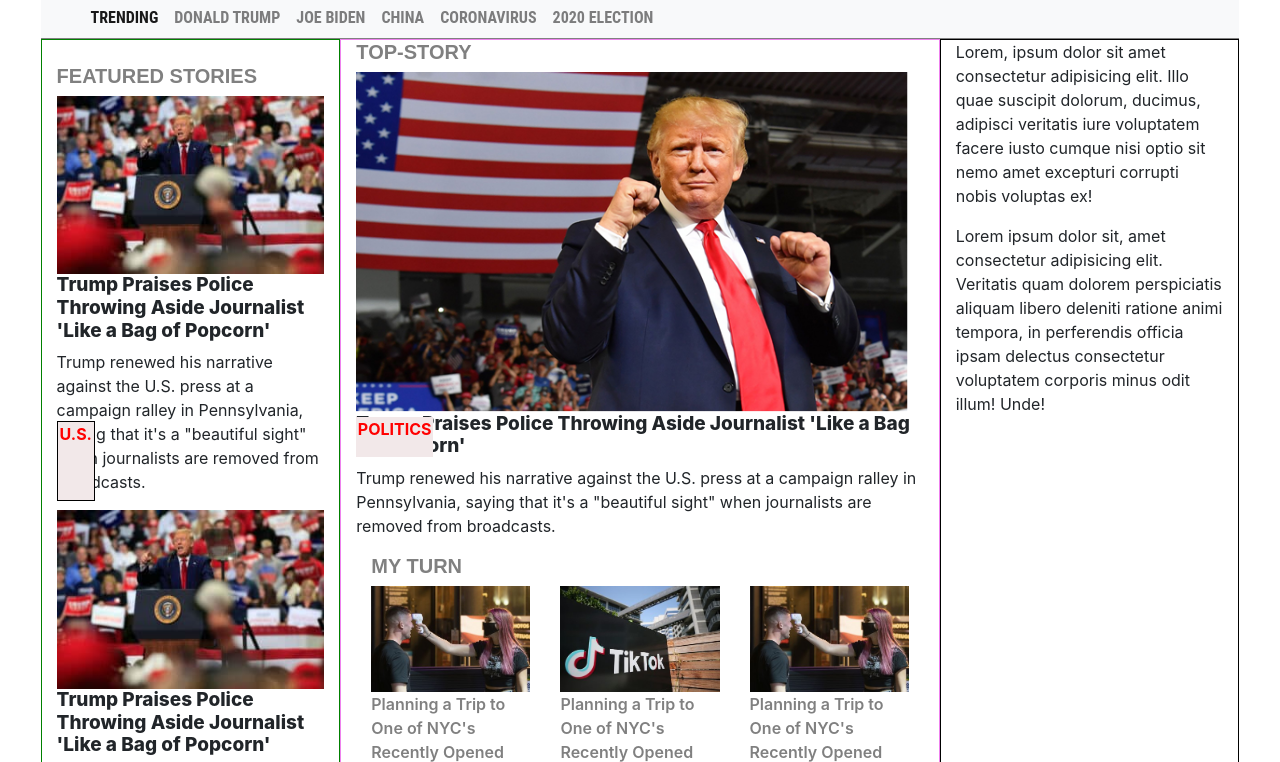
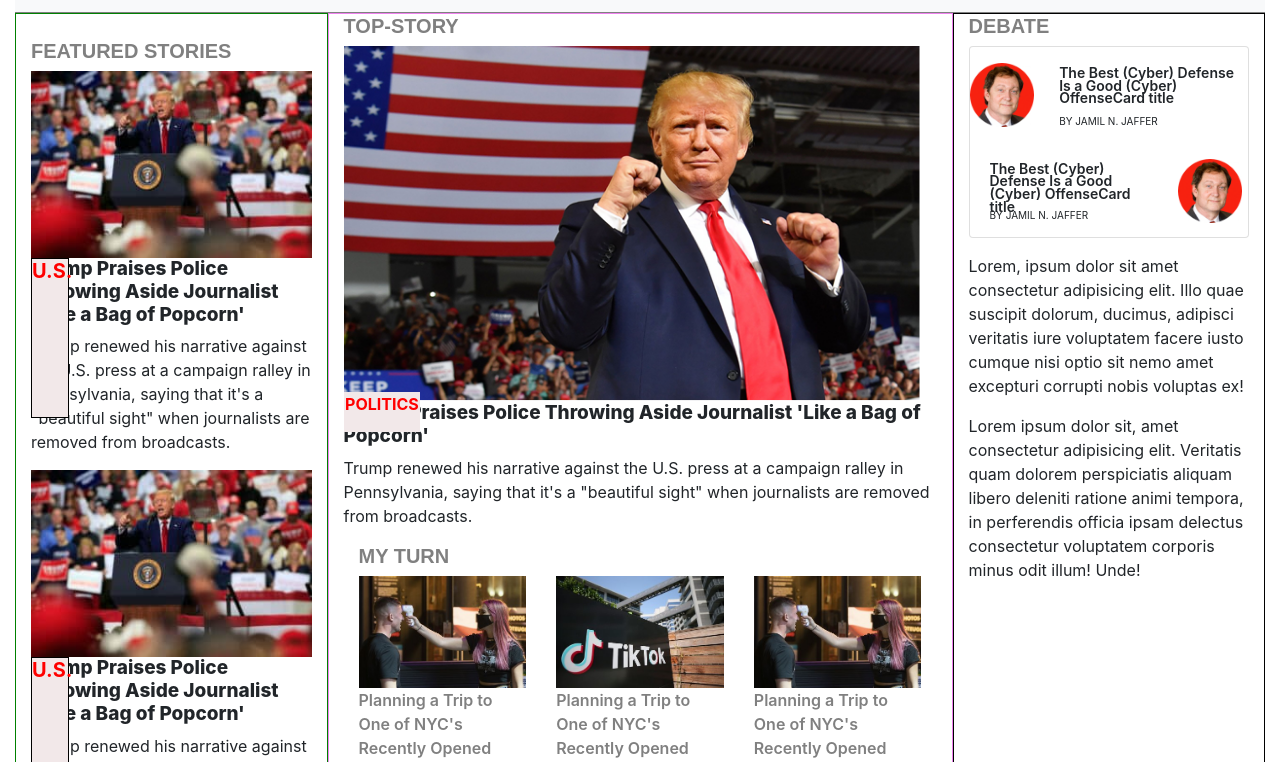
Before and after one commit to tnyandoro/newsweek-clone-bootstrap, a website: page index.html in a window 1280 px wide. Shown: the part 212-974 px from the top of the page. Drawn offline with nearby package versions, Linux system fonts and the light colour scheme; files that its build step writes are made by us from their sources; a small style sheet from the web is missing.

Commit message:
add card to debate

```diff
--- a/css/style.css
+++ b/css/style.css
@@ -2,7 +2,7 @@
 @import url('https://fonts.googleapis.com/css2?family=Roboto:ital,wght@0,100;0,300;0,400;0,500;0,700;0,900;1,100;1,300;1,400;1,500;1,700;1,900&display=swap');
 
 body {
-  margin: 2%;
+  margin: 0;
   padding: 0;
 }
 
@@ -100,7 +100,6 @@ body {
   padding-top: 2%;
   display: flex;
   flex-direction: column;
-
 }
 
 .text-us {
@@ -111,8 +110,8 @@ body {
   text-align: center;
   font-weight: 700;
   border: 1px solid black;
-  margin-top:9.2em;
-  height: 10vh;
+  height: 20vh;
+  align-items: flex-end ;
 }
 
 .top-heading {
@@ -188,6 +187,29 @@ body {
 .debate {
   border: 1px solid black;
 }
+.no-gutters {
+
+  line-height: 4px;
+}
+.d-img {
+
+  margin-top:1em;
+}
+.d-img img {
+  width:4em;
+}
+.card-title {
+  width: 14vw;
+
+  font-weight:600;
+  font-size: 14px;
+  line-height: 0.9em;
+  margin-bottom:1em;
+
+}
+.card-text {
+  font-size: 10px;
+}
 
 .main {
   margin-top: 0%;
--- a/index.html
+++ b/index.html
@@ -149,63 +149,63 @@
           <h5 class="top-heading"> FEATURED STORIES</h5>
           <div class="first">
           <img src="images/trump1.jpg" alt="trump1" class="img-story1">
-          <div class ="text-us">U.S.</div>
+          <h5 class="text-us">U.S.</h5>
           <h3 class="capt">Trump Praises Police Throwing Aside Journalist 'Like a Bag of Popcorn'</h3>
           <p>Trump renewed his narrative against the U.S. press at a campaign ralley in Pennsylvania, saying that it's a
             "beautiful sight" when journalists are removed from broadcasts.</p>
         </div>
         <div>
           <img src="images/trump1.jpg" alt="trump1" class="img-story1">
-          <div class ="text-us">U.S.</div>
+         <h5 class="text-us">U.S.</h5>
           <h3 class="capt">Trump Praises Police Throwing Aside Journalist 'Like a Bag of Popcorn'</h3>
           <p>Trump renewed his narrative against the U.S. press at a campaign ralley in Pennsylvania, saying that it's a
             "beautiful sight" when journalists are removed from broadcasts.</p>
         </div>
 
         <div>
-          <div class ="text">U.S.</div>
+          <div class ="text-us">U.S.</div>
           <img src="images/us1.jpg" alt="us1" class="img-story1">
           <h3 class="capt">Trump Praises Police Throwing Aside Journalist 'Like a Bag of Popcorn'</h3>
           <p>Trump renewed his narrative against the U.S. press at a campaign ralley in Pennsylvania, saying that it's a
             "beautiful sight" when journalists are removed from broadcasts.</p>
         </div>
         <div>
-          <div class ="text">U.S.</div>
+          <div class ="text-us">U.S.</div>
           <img src="images/us3.jpg" alt="us3" class="img-story1">
           <h3 class="capt">Trump Praises Police Throwing Aside Journalist 'Like a Bag of Popcorn'</h3>
           <p>Trump renewed his narrative against the U.S. press at a campaign ralley in Pennsylvania, saying that it's a
             "beautiful sight" when journalists are removed from broadcasts.</p>
         </div>
         <div>
-          <div class ="text">U.S.</div>
+          <div class ="text-us">U.S.</div>
           <img src="images/us2.jpg" alt="us2" class="img-story1">
           <h3 class="capt">Trump Praises Police Throwing Aside Journalist 'Like a Bag of Popcorn'</h3>
           <p>Trump renewed his narrative against the U.S. press at a campaign ralley in Pennsylvania, saying that it's a
             "beautiful sight" when journalists are removed from broadcasts.</p>
         </div>
         <div>
-          <div class ="text">U.S.</div>
+          <div class ="text-us">U.S.</div>
           <img src="images/us1.jpg" alt="us1" class="img-story1">
           <h3 class="capt">Trump Praises Police Throwing Aside Journalist 'Like a Bag of Popcorn'</h3>
           <p>Trump renewed his narrative against the U.S. press at a campaign ralley in Pennsylvania, saying that it's a
             "beautiful sight" when journalists are removed from broadcasts.</p>
         </div>
         <div>
-          <div class ="text">U.S.</div>
+          <div class ="text-us">U.S.</div>
           <img src="images/us3.jpg" alt="us3" class="img-story1">
           <h3 class="capt">Trump Praises Police Throwing Aside Journalist 'Like a Bag of Popcorn'</h3>
           <p>Trump renewed his narrative against the U.S. press at a campaign ralley in Pennsylvania, saying that it's a
             "beautiful sight" when journalists are removed from broadcasts.</p>
         </div>
         <div>
-          <div class ="text">U.S.</div>
+          <div class ="text-us">U.S.</div>
           <img src="images/us1.jpg" alt="us1" class="img-story1">
           <h3 class="capt">Trump Praises Police Throwing Aside Journalist 'Like a Bag of Popcorn'</h3>
           <p>Trump renewed his narrative against the U.S. press at a campaign ralley in Pennsylvania, saying that it's a
             "beautiful sight" when journalists are removed from broadcasts.</p>
         </div>
         <div>
-          <div class ="text">U.S.</div>
+          <div class ="text-us">U.S.</div>
           <img src="images/us2.jpg" alt="us2" class="img-story1">
           <h3 class="capt">Trump Praises Police Throwing Aside Journalist 'Like a Bag of Popcorn'</h3>
           <p>Trump renewed his narrative against the U.S. press at a campaign ralley in Pennsylvania, saying that it's a
@@ -359,7 +359,40 @@
  </div>
 
 
-      <div class="col-3 debate">
+      <div class="container-fluid col-3 debate">
+        <div class="t-1">
+          <h5 class="top-heading">DEBATE</h5>
+        </div>
+          <div class="card mb-3" style="max-width: 200%;">
+            <div class="row no-gutters">
+              <div class="d-img col-md-3">
+                <img src="images/d-1.png" class="card-img" alt="...">
+              </div>
+              <div class="col-md-9">
+                <div class="card-body">
+                  <h5 class="card-title">The Best (Cyber) Defense Is a Good (Cyber) OffenseCard title</h5>
+                  <p class="card-text">BY JAMIL N. JAFFER</p>
+
+                </div>
+              </div>
+            </div>
+
+            <div class="row no-gutters">
+              <div class=" float-left col-md-9">
+                <div class="card-body">
+                  <h7 class="card-title">The Best (Cyber) Defense Is a Good (Cyber) OffenseCard title</h7>
+                  <p class="card-text">BY JAMIL N. JAFFER</p>
+                </div>
+              </div>
+              <div class="d-img col-md-3">
+                <img src="images/d-1.png" class="card-img" alt="...">
+              </div>
+            </div>
+
+          </div>
+
+
+
         <div>
           <p> Lorem, ipsum dolor sit amet consectetur adipisicing elit. Illo quae suscipit dolorum, ducimus, adipisci
             veritatis iure voluptatem facere iusto cumque nisi optio sit nemo amet excepturi corrupti nobis voluptas ex!
@@ -374,6 +407,7 @@
     </div>
   </div>
   </div>
+
    <!-- Bootstrap cdns -->
    <script src="https://code.jquery.com/jquery-3.5.1.slim.min.js"integrity="sha384-DfXdz2htPH0lsSSs5nCTpuj/zy4C+OGpamoFVy38MVBnE+IbbVYUew+OrCXaRkfj"crossorigin="anonymous"></script>
 </body>
```
Also changed, not shown: images/d-1.png (renamed from images/d-debate-1.png), images/d-4.png (renamed from images/d-debate-4.png).
